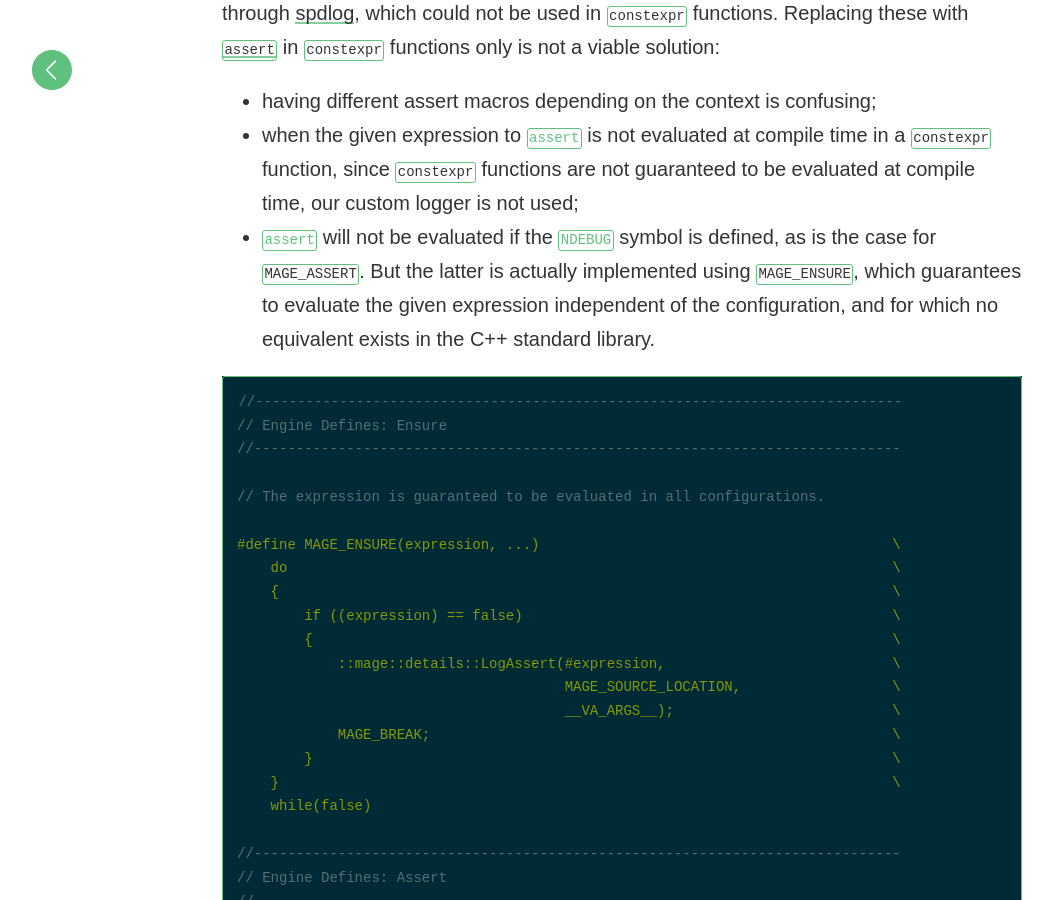
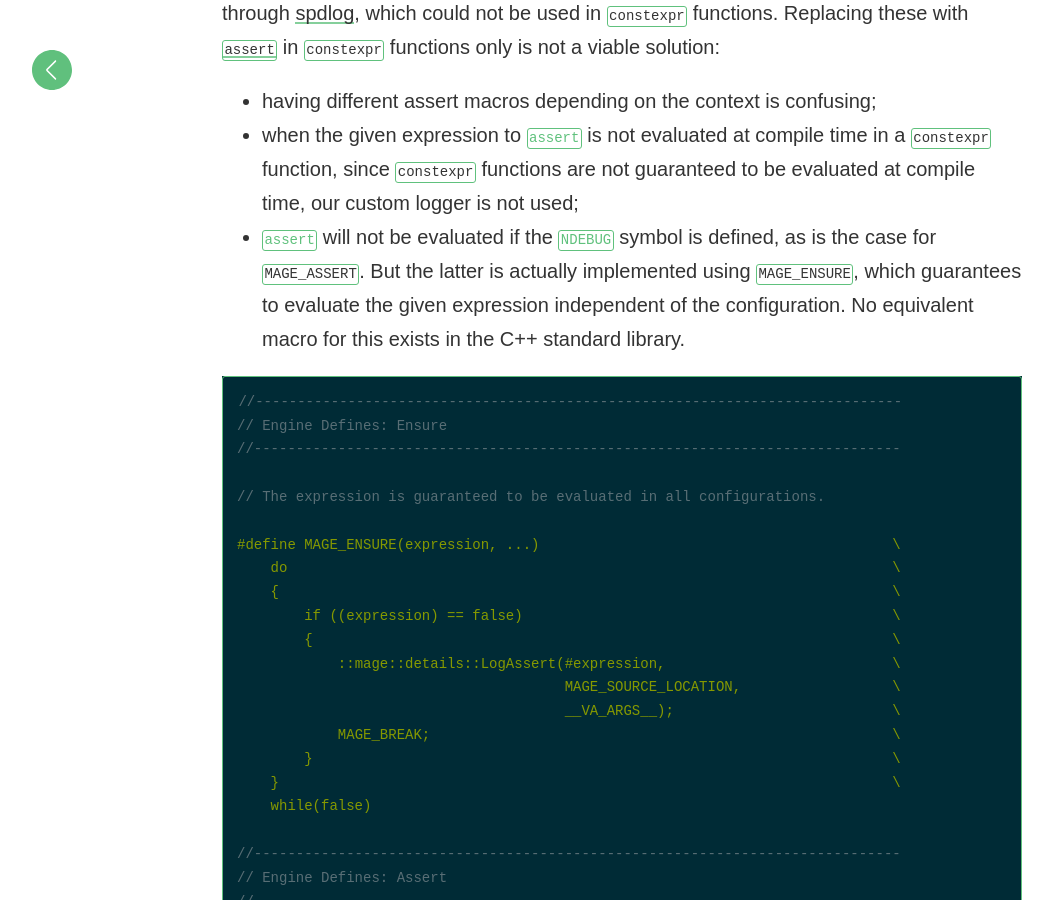
Before and after one commit to matt77hias/Blog, a Jekyll site: the page built from _posts/2020-08-25-mage-asserts.md, in a window 1280 px wide and 900 px high, scrolled down 1117 px. Shown: the whole window, without its empty margins (18-1071 px from the left). Built offline with Jekyll 4.4.1, drawn with Linux system fonts in a browser that asks for light colours; comment, search, counter and statistics services are not loaded.

Commit message:
Update 2020-08-25-mage-asserts.md

````diff
--- a/_posts/2020-08-25-mage-asserts.md
+++ b/_posts/2020-08-25-mage-asserts.md
@@ -33,7 +33,7 @@ This is great! On the one hand, more and more functions can be made `constexpr`
 Unfortunately, MAGE already uses custom asserts (`MAGE_ASSERT`) with logging support through [spdlog](https://github.com/gabime/spdlog), which could not be used in `constexpr` functions. Replacing these with [`assert`](https://en.cppreference.com/w/cpp/error/assert) in `constexpr` functions only is not a viable solution:
 * having different assert macros depending on the context is confusing;
 * when the given expression to [`assert`](https://en.cppreference.com/w/cpp/error/assert) is not evaluated at compile time in a `constexpr` function, since `constexpr` functions are not guaranteed to be evaluated at compile time, our custom logger is not used;
-* [`assert`](https://en.cppreference.com/w/cpp/error/assert) will not be evaluated if the [`NDEBUG`](https://en.cppreference.com/w/c/error/assert) symbol is defined, as is the case for `MAGE_ASSERT`. But the latter is actually implemented using `MAGE_ENSURE`, which guarantees to evaluate the given expression independent of the configuration, and for which no equivalent exists in the C++ standard library.
+* [`assert`](https://en.cppreference.com/w/cpp/error/assert) will not be evaluated if the [`NDEBUG`](https://en.cppreference.com/w/c/error/assert) symbol is defined, as is the case for `MAGE_ASSERT`. But the latter is actually implemented using `MAGE_ENSURE`, which guarantees to evaluate the given expression independent of the configuration. No equivalent macro for this exists in the C++ standard library.
 
 ```c++
 //-----------------------------------------------------------------------------
````
